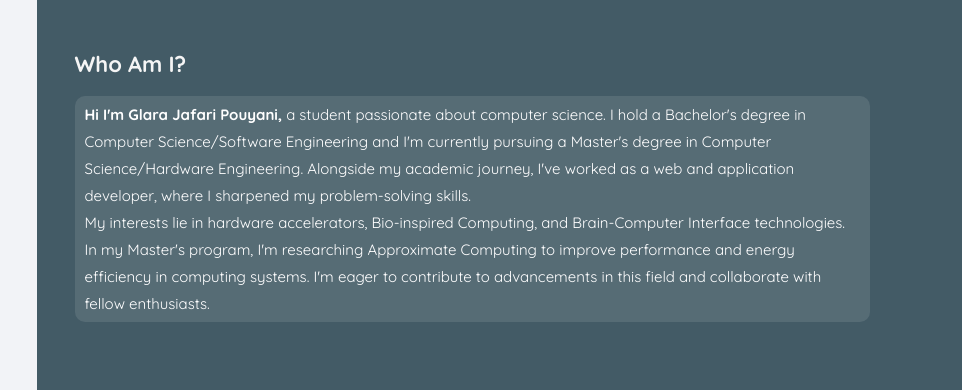
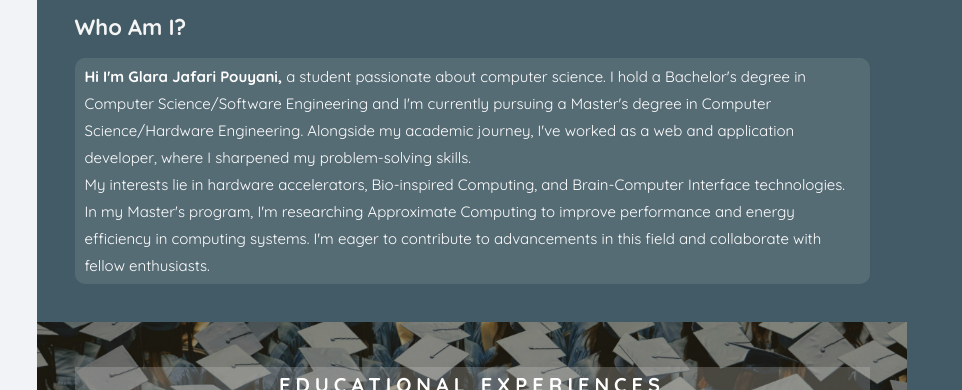
Before and after one commit to llgelarall/llgelarall.github.io, a plain HTML site: page index.html in a window 1280 px wide. Shown: the top 390 px of the page, 318-1280 px from the left. Drawn offline with Linux system fonts and the light colour scheme; files whose address does not match are found by name; a web font is replaced by a local one.

Commit message:
Update style.css

```diff
--- a/css/style.css
+++ b/css/style.css
@@ -386,7 +386,7 @@ padding: 0; }
 .colorlib-about,
 .colorlib-services,
 .colorlib-contact {
-padding-top: 3em;
+padding-top: 0.5em;
 /*padding-bottom: 3em;*/
 clear: both;
 width: 100%;
```
